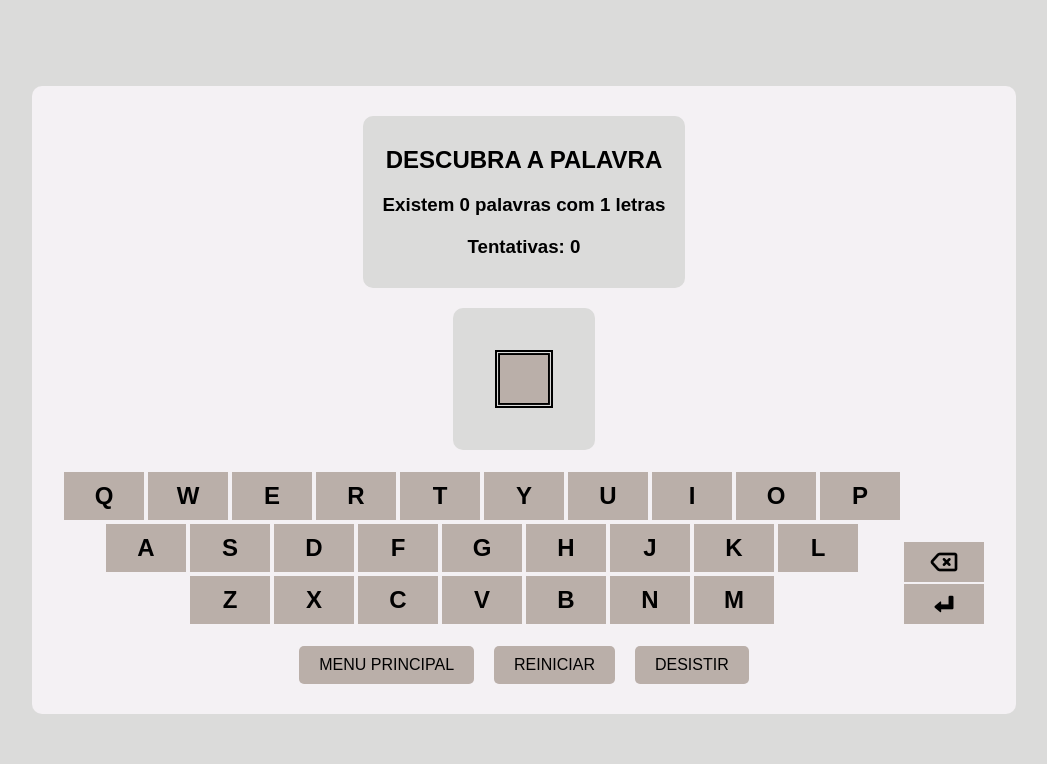
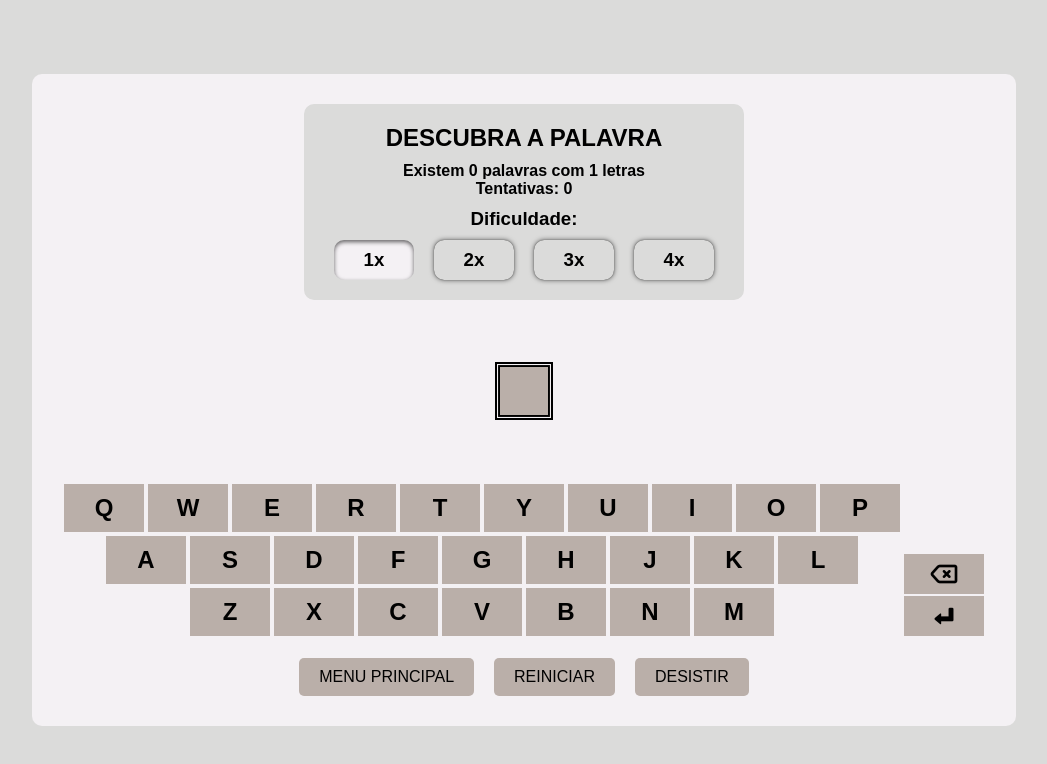
Before and after one commit to joaozanqui/descubra-a-palavra, a plain HTML site: page index.html in a window 1280 px wide. Both pictures are taken after a click on the button "JOGAR". Shown: the whole page, without its empty margins (116-1163 px from the left). Drawn offline with Linux system fonts and the light colour scheme; no server answers.

Commit message:
level buttons create

```diff
--- a/index.html
+++ b/index.html
@@ -30,8 +30,25 @@
     <section id="gamePage" style="display: none;">
         <div id="infos-box" class="header">
             <h1>DESCUBRA A PALAVRA</h1>
-            <h3>Existem <span class="num-words"></span> palavras com <span class="num-letters"></span> letras</h2>
-                <h3>Tentativas: <span class="num-tries"></span></h3>
+            <div id="infos">
+                <h4>Existem <span class="num-words"></span> palavras com <span class="num-letters"></span> letras</h4>
+                <h4>Tentativas: <span class="num-tries"></span></h4>
+            </div>
+            <h3 id="game-level-header">Dificuldade:</h3>
+            <div id="game-level">
+                <div class="level-box selected">
+                    <h3 id="1">1x</h3>
+                </div>
+                <div class="level-box">
+                    <h3 id="2">2x</h3>
+                </div>
+                <div class="level-box">
+                    <h3 id="3">3x</h3>
+                </div>
+                <div class="level-box">
+                    <h3 id="4">4x</h3>
+                </div>
+            </div>
         </div>
         <div id="answersBox"></div>
         <div id="keyboard">
--- a/scripts/index.js
+++ b/scripts/index.js
@@ -16,6 +16,8 @@ var words = [];
 // POSSIBLE LETTERS
 var possible_letters_arr = ['Q', 'W', 'E', 'R', 'T', 'Y', 'U', 'I', 'O', 'P', 'A', 'S', 'D', 'F', 'G', 'H', 'J', 'K', 'L', 'Z', 'X', 'C', 'V', 'B', 'N', 'M'];
 // var possible_letters_arr = ['A', 'B', 'C', 'D', 'E', 'F', 'G', 'H', 'I', 'J', 'K', 'L', 'M', 'N', 'O', 'P', 'Q', 'R', 'S', 'T', 'U', 'V', 'W', 'X', 'Y', 'Z'];
+// Game Level
+var level = 1;
 
 // ANSWER
 var answer;
@@ -29,6 +31,22 @@ var letters_box_arr = [];
 
 function gameCreate(createPossibleLetters = true) {
     hideHomePage();
+
+    var level_boxes = document.querySelectorAll('.level-box');
+    level_boxes.forEach(level_box => {
+        level_box.addEventListener('click', function () {
+            if (!this.classList.contains("selected")) {
+                level_boxes.forEach(other_level_box => {
+                    if (other_level_box !== this) {
+                        other_level_box.classList.remove("selected");
+                    }
+                });
+            }
+            level_box.classList.add("selected");
+            level = level_box.querySelector("h3").id;
+        });
+    });
+
     answerTryCount = 0;
 
     const rangeInput = document.getElementById('rangeInput');
@@ -78,10 +96,12 @@ function answerBoxCreate() {
 
     box_arr.forEach((box) => {
         box.addEventListener("click", function (event) {
-            position = box_arr.indexOf(box);
-            selectTheBox();
+            console.log(box);
+            if (!box.classList.contains("green-letter-box") && !box.classList.contains("red-letter-box") && !box.classList.contains("yellow-letter-box")) {
+                position = box_arr.indexOf(box);
+                selectTheBox();
+            }
         })
-
     })
 }
 
@@ -141,7 +161,6 @@ function possibleLettersCreate() {
         })
     })
 }
-
 /* ------------------------------ GAMEPLAY FUNCTIONS ----------------- */
 
 var selectedBox = null;
--- a/style.css
+++ b/style.css
@@ -46,7 +46,7 @@ section {
     box-shadow: var(--color-1);
 }
 
-h1, h2, h3 {
+h1, h2, h3, h4 {
     margin: 10px 0;
 }
 
@@ -75,6 +75,51 @@ button:hover {
     border-radius: 15px;
 }
 
+/* ------------------------------------ INFOS BOX */
+
+#infos-box {
+    display: flex;
+    flex-direction: column;
+}
+
+#infos-box h1, h2, h3, h4 {
+    margin: 0;
+}
+
+#infos {
+    margin: 10px 0;
+}
+
+#game-level {
+    display: flex;
+    justify-content: center;
+    margin-top: 10px;
+}
+
+.level-box {
+    border-radius: 10px;
+
+    box-shadow: rgba(0, 0, 0, 0.6) 0px 0px 5px 0px, rgba(0, 0, 0, 0.6) 0px 0px 1px 0px;
+    width: 10vh;
+    height: 5vh;
+    margin: 0 10px;
+
+    display: flex;
+    justify-content: center;
+    align-items: center;
+}
+
+.selected {
+    box-shadow: rgba(0, 0, 0, 0.6) 0px 2px 4px 0px inset;
+    background-color: var(--color-5);
+}
+
+.level-box:hover {
+    box-shadow: rgba(0, 0, 0, 0.6) 0px 2px 4px 0px inset;
+    transition: 0.2s ease-in-out;
+    cursor: pointer;
+}
+
 /* ------------------------------------ GAME PAGE  */
 #gamePage {
     display: flex;
@@ -88,13 +133,8 @@ button:hover {
     margin: 10px;
 }
 
-#infos-box {
-    display: flex;
-    flex-direction: column;
-}
-
 #answersBox {
-    background-color: var(--color-4);
+    /* background-color: var(--color-4); */
     /* border: 2px solid blue; */
 
     width: fit-content;
@@ -185,6 +225,7 @@ button:hover {
     cursor: pointer;
     transform: scale(0.96);
     border: 2px solid black;
+    border-bottom: 1px solid black;
 }
 
 .green-letter-box {
```
